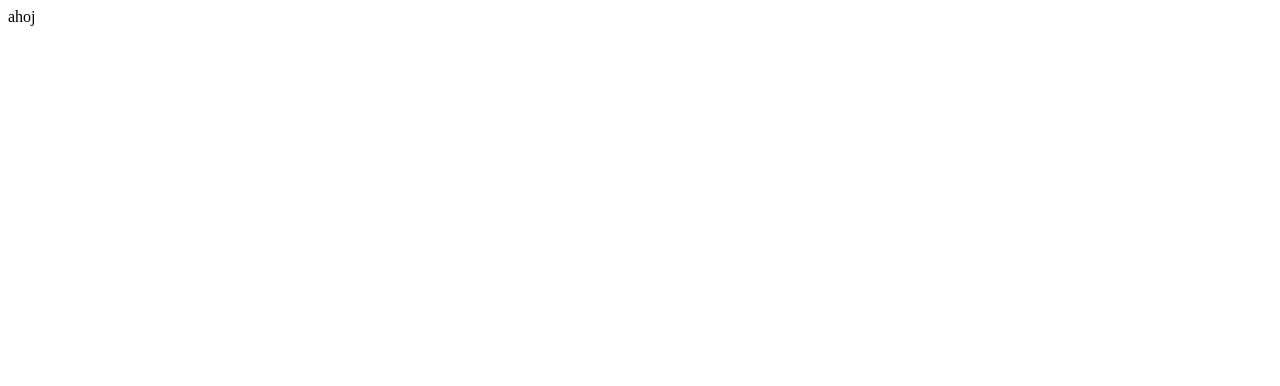
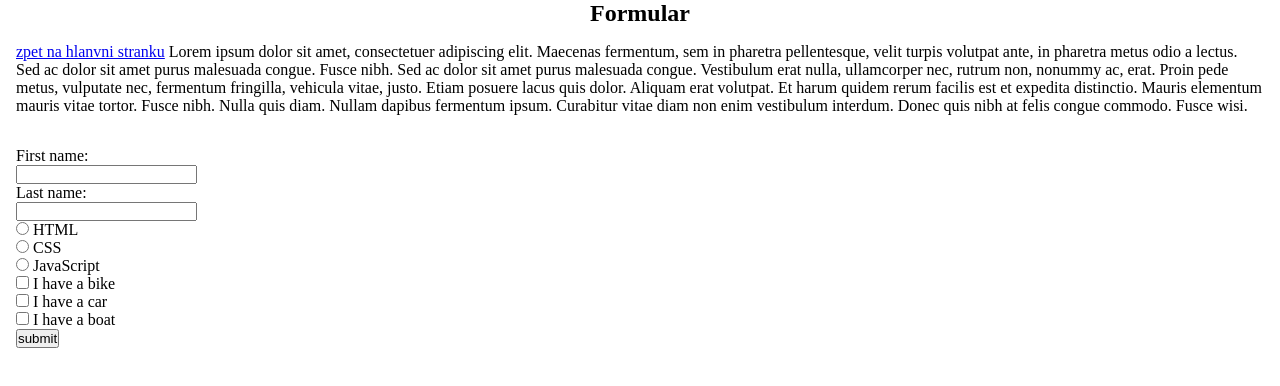
Before and after one commit to knedlikcz/Wa-C3b, a plain HTML site: page html/newsletter.html in a window 1280 px wide. Drawn offline with Linux system fonts and the light colour scheme.

Commit message:
adde newsletter

```diff
--- a/css/newsletterCss.css
+++ b/css/newsletterCss.css
@@ -0,0 +1,23 @@
+*,
+html{
+    margin: 0;
+    padding:0;
+    box-sizing: inherit;
+    list-style: none;
+    list-style: none;
+}
+
+ul{
+    padding: 1rem;
+}
+
+h2{
+
+    text-align: center;
+
+}
+p{
+
+    padding: 1em;
+
+}
--- a/html/newsletter.html
+++ b/html/newsletter.html
@@ -1 +1,50 @@
-<p>ahoj</p>
+<!DOCTYPE html>
+<html lang="en">
+<head>
+    <meta charset="UTF-8">
+    <meta http-equiv="X-UA-Compatible" content="IE=edge">
+    <meta name="viewport" content="width=device-width, initial-scale=1.0">
+    <link rel="stylesheet" href="../css/newsletterCss.css">
+    <title>Document</title>
+</head>
+<body>
+    <div id="wrapper">
+
+        <h2>Formular</h2>
+        <p><a href="../html/Index.html">zpet na hlanvni stranku</a> Lorem ipsum dolor sit amet, consectetuer adipiscing elit. Maecenas fermentum, sem in pharetra pellentesque, velit turpis volutpat ante, in pharetra metus odio a lectus. Sed ac dolor sit amet purus malesuada congue. Fusce nibh. Sed ac dolor sit amet purus malesuada congue. Vestibulum erat nulla, ullamcorper nec, rutrum non, nonummy ac, erat. Proin pede metus, vulputate nec, fermentum fringilla, vehicula vitae, justo. Etiam posuere lacus quis dolor. Aliquam erat volutpat. Et harum quidem rerum facilis est et expedita distinctio. Mauris elementum mauris vitae tortor. Fusce nibh. Nulla quis diam. Nullam dapibus fermentum ipsum. Curabitur vitae diam non enim vestibulum interdum. Donec quis nibh at felis congue commodo. Fusce wisi.</p>
+
+    </div>
+
+    <form action="">
+        <ul>
+            <li>
+                <label for="fname">First name:</label><br>
+                <input type="text" id="fname" name="fname"><br>
+            </li>
+            <li>
+                <label for="lname">Last name:</label><br>
+                <input type="text" id="lname" name="lname">
+            </li>
+            <li>
+                <input type="radio" id="html" name="fav_language" value="HTML">
+                <label for="html">HTML</label><br>
+                <input type="radio" id="css" name="fav_language" value="CSS">
+                <label for="css">CSS</label><br>
+                <input type="radio" id="javascript" name="fav_language" value="JavaScript">
+                <label for="javascript">JavaScript</label>
+            </li>
+            <li>
+                <input type="checkbox" id="vehicle1" name="vehicle1" value="Bike">
+                <label for="vehicle1"> I have a bike</label><br>
+                <input type="checkbox" id="vehicle2" name="vehicle2" value="Car">
+                <label for="vehicle2"> I have a car</label><br>
+                <input type="checkbox" id="vehicle3" name="vehicle3" value="Boat">
+                <label for="vehicle3"> I have a boat</label>
+            </li>
+            <li>
+                <button type="submit">submit</button>
+            </li>
+        </ul>
+    </form>
+</body>
+</html>
```
Also changed, not shown: html/Index.html (+16 -16 lines).
